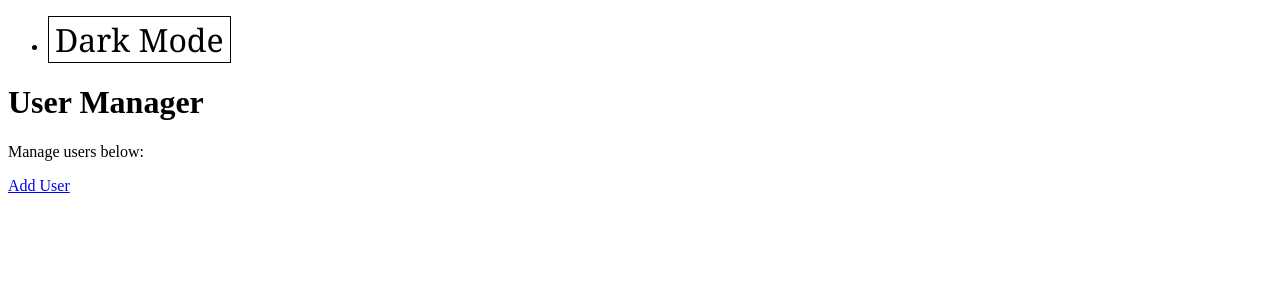
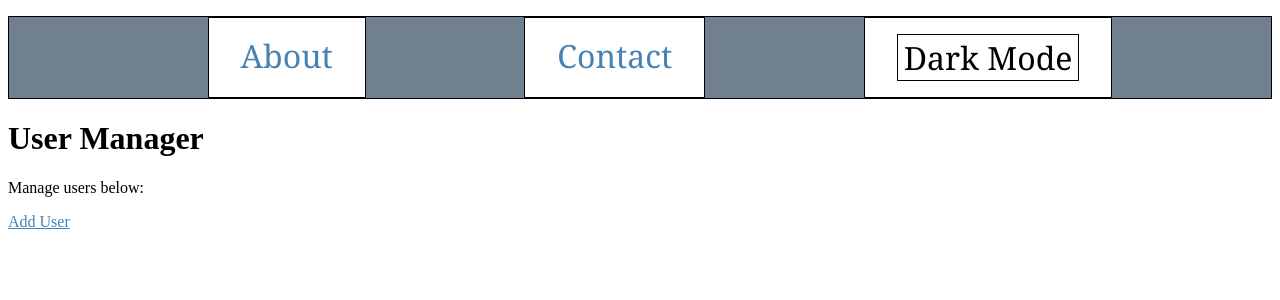
Before and after one commit to Tomireg/DBA, a Python web app: template flask/templates/index.html in a window 1280 px wide. Shown: the top 300 px of the page. Run offline with Jinja, Linux system fonts and the light colour scheme; the template is opened without the code that fills it, so the values that code supplies are empty.

Commit message:
new pages nav and some style

```diff
--- a/flask/app.py
+++ b/flask/app.py
@@ -63,7 +63,13 @@ def user_update(user_id):
 
     return redirect( url_for('index') )
 
+@app.route("/about")
+def about():
+    return render_template("about.html")
 
+@app.route("/contact")
+def contact():
+    return render_template("contact.html")
 
 if __name__ == '__main__':
     app.run(debug=True, port=8080)
--- a/flask/static/css/style.css
+++ b/flask/static/css/style.css
@@ -23,3 +23,44 @@
     background-color: black;
     color: white;
 }
+
+nav a {
+    text-decoration: none;
+}
+
+nav li {
+    display: inline-block;
+}
+
+a:link {
+    color: steelblue;
+}
+
+a:visited {
+    color: steelblue;
+}
+
+.nav-item {
+    background-color: white;
+    color: black;
+    border: 1px solid black;
+    padding: .5em 1em;
+    font-size: 2rem;
+    font-family: Georgia, 'Times New Roman', Times, serif;
+}
+
+.nav-item-dark {
+    background-color: black;
+    color: white;
+    border: 1px solid white;
+    padding: .5em 1em;
+    font-size: 2rem;
+    font-family: Georgia, 'Times New Roman', Times, serif;
+}
+
+.nav-container {
+    background-color: slategrey;
+    border: 1px solid black;
+    display: flex;
+    justify-content: space-evenly;
+}
--- a/flask/static/js/script.js
+++ b/flask/static/js/script.js
@@ -32,6 +32,7 @@ function toggleDarkMode() {
 function setDarkMode() {
     styleBody();
     styleBtn();
+    styleNav();
 }
 
 function styleBody() {
@@ -43,3 +44,12 @@ function styleBtn() {
     let dmBtn = document.getElementById("mybtn");
     dmBtn.classList.toggle("dmbtn");
 }
+
+function styleNav() {
+    let allButtons = document.getElementsByClassName("nav-item");
+    for (let i = 0; i < allButtons.length; i++) {
+      let button = allButtons[i];
+
+      button.classList.toggle("nav-item-dark");
+    }
+  }
--- /dev/null
+++ b/flask/templates/about.html
@@ -0,0 +1,6 @@
+{% extends "base.html" %}
+
+{% block content %}
+<h1>Welcome</h1>
+<p>This website is an app for managing a database of users. You can add, edit or delete user information with the help of the app.</p>
+{% endblock %}
--- a/flask/templates/base.html
+++ b/flask/templates/base.html
@@ -14,6 +14,8 @@
     <header>
         <nav>
             <ul class="nav-container">
+                <li class="nav-item"><a href="https://dba-jxuy.onrender.com/about">About</a></li>
+                <li class="nav-item"><a href="https://https://dba-jxuy.onrender.com/contact">Contact</a></li>
                 <li class="nav-item"><button class="mybtn" id="mybtn">Dark Mode</button></li>
             </ul>
         </nav>
--- /dev/null
+++ b/flask/templates/contact.html
@@ -0,0 +1,6 @@
+{% extends "base.html" %}
+
+{% block content %}
+<h1>Contact Me</h1>
+<p><a href="mailto: tomregeczy@gmail.com"> Click to Send Mail</a></p>
+{% endblock %}
```
